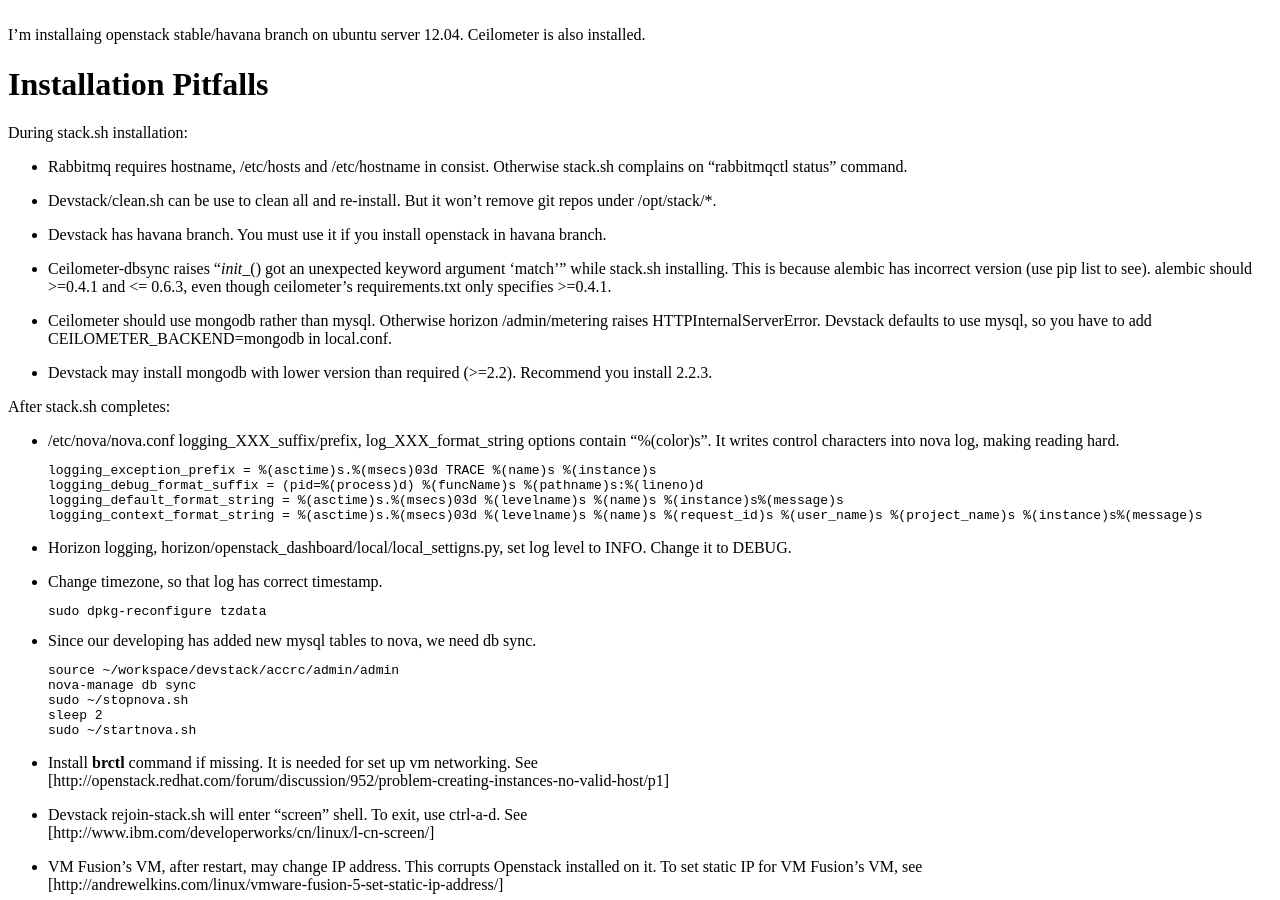
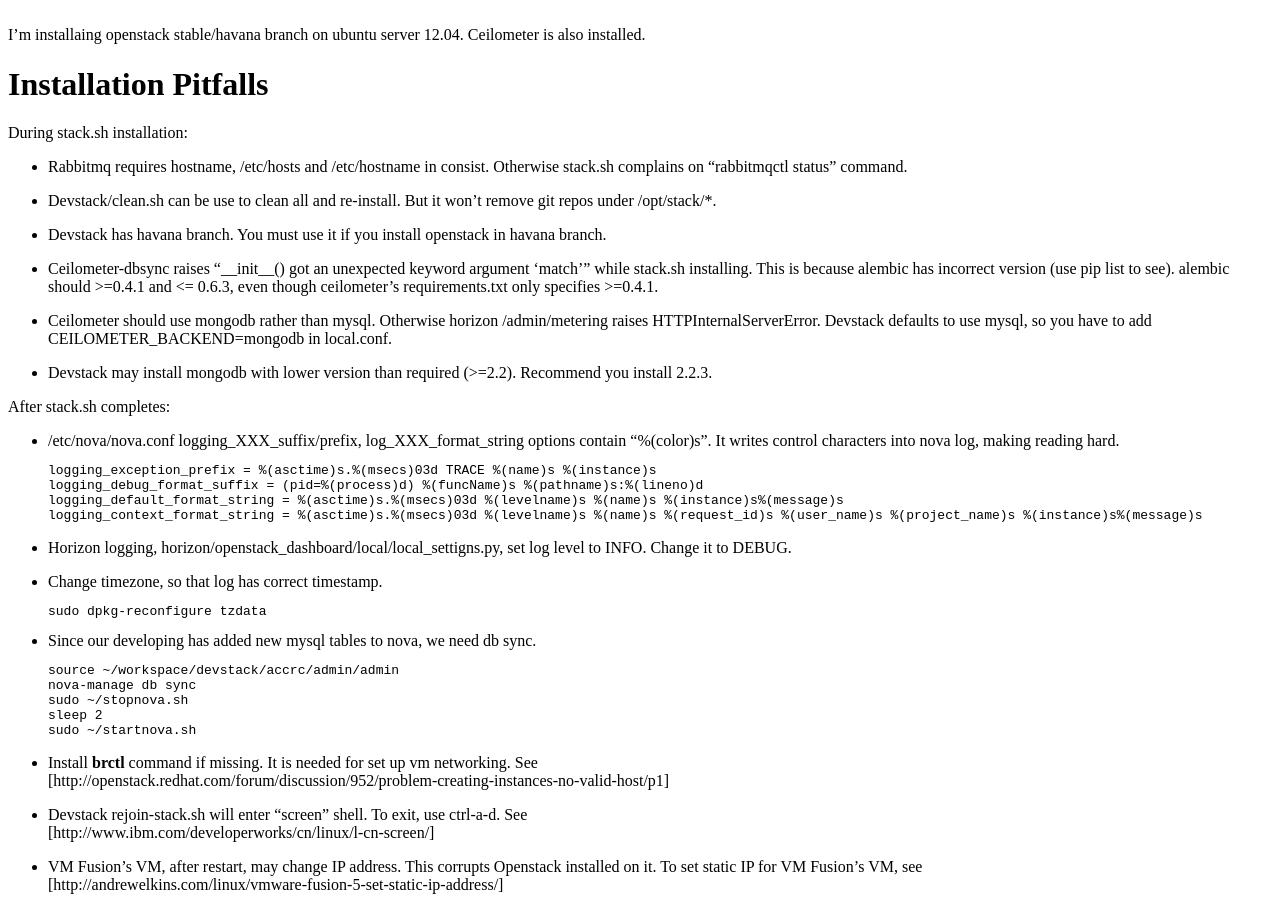
Before and after one commit to accelazh/accelazh.github.io, a Jekyll site: the page built from _posts/2014-04-1-Devstack-Config-And-Pitfalls.md, in a window 1280 px wide and 900 px high, scrolled down 376 px. Built offline with Jekyll 4.4.1, drawn with Linux system fonts in a browser that asks for light colours; Markdown is read by kramdown in place of the engine named in the settings; comment, search, counter and statistics services are not loaded; a style sheet for code colours, icons or effects is not loaded; some of the changed text lies outside the part shown.

````diff
--- a/_posts/2014-04-1-Devstack-Config-And-Pitfalls.md
+++ b/_posts/2014-04-1-Devstack-Config-And-Pitfalls.md
@@ -26,7 +26,7 @@ During stack.sh installation:
 
   * Devstack has havana branch. You must use it if you install openstack in havana branch.
 
-  * Ceilometer-dbsync raises "_init_\_() got an unexpected keyword argument 'match'" while stack.sh installing. This is because alembic has incorrect version (use pip list to see). alembic should >=0.4.1 and <= 0.6.3, even though ceilometer's requirements.txt only specifies >=0.4.1.
+  * Ceilometer-dbsync raises "\_\_init\_\_() got an unexpected keyword argument 'match'" while stack.sh installing. This is because alembic has incorrect version (use pip list to see). alembic should >=0.4.1 and <= 0.6.3, even though ceilometer's requirements.txt only specifies >=0.4.1.
 
   * Ceilometer should use mongodb rather than mysql. Otherwise horizon /admin/metering raises HTTPInternalServerError. Devstack defaults to use mysql, so you have to add CEILOMETER_BACKEND=mongodb in local.conf.
 
@@ -137,7 +137,7 @@ CEILOMETER_BACKEND=mongodb
 Scripts to Start/Stop Nova
 ===
 
-On default, openstack services (by devstack) log to screen. Devstack write screen log down to /opt/stack/logs/screen/*. But, by using these scripts, nova log is written to /var/log/nova/* (**you have to create the folder permission**).
+On default, openstack services (by devstack) log to screen. Devstack write screen log down to /opt/stack/logs/screen/\*. But, by using these scripts, nova log is written to /var/log/nova/\* (**you have to create the folder permission**).
 
   * Start nova - startnova.sh
     ```
@@ -183,7 +183,7 @@ h2. Others Issues
 
   * Horizon, which is django, runs on Apache. After editing code, if without restarting Apache, the code won't be reloaded.
 
-  * Horizon log is at /opt/stack/logs/screen/screen-horizon*.log and /var/log/apache/horizon*.log
+  * Horizon log is at /opt/stack/logs/screen/screen-horizon\*.log and /var/log/apache/horizon\*.log
 
   * Openstack services log in specific format. Log type is written as "2014-05-16 10:10:30.259 **ERROR** ...". So to grep for errors, you only need to "grep **ERROR**"
     ```
@@ -205,7 +205,7 @@ h2. Others Issues
 
   * Even though my startnova.sh and devstack/rejoin-stack.sh both can launch openstack services. If you run both of them, some services such as nova-scheduler will be started twice, causing trouble.
 
-  * When using startnova.sh, if you first ./startnova.sh, then rm \-rf /var/log/nova/*. Then nova won't output any logs. So don't remove log files, while nova running.
+  * When using startnova.sh, if you first ./startnova.sh, then rm \-rf /var/log/nova/\*. Then nova won't output any logs. So don't remove log files, while nova running.
 
   * A convenient code snap to restart service for debugging.
     ```
@@ -219,4 +219,4 @@ h2. Others Issues
 
   * Swift on defaut log to /dev/log, i.e. /var/log/syslog
 
-  * All right, so after all the correct setup, log is the best place to find "ERROR".
+  * All right, so after all the correct setup, log is the best place to find ERROR.
````
